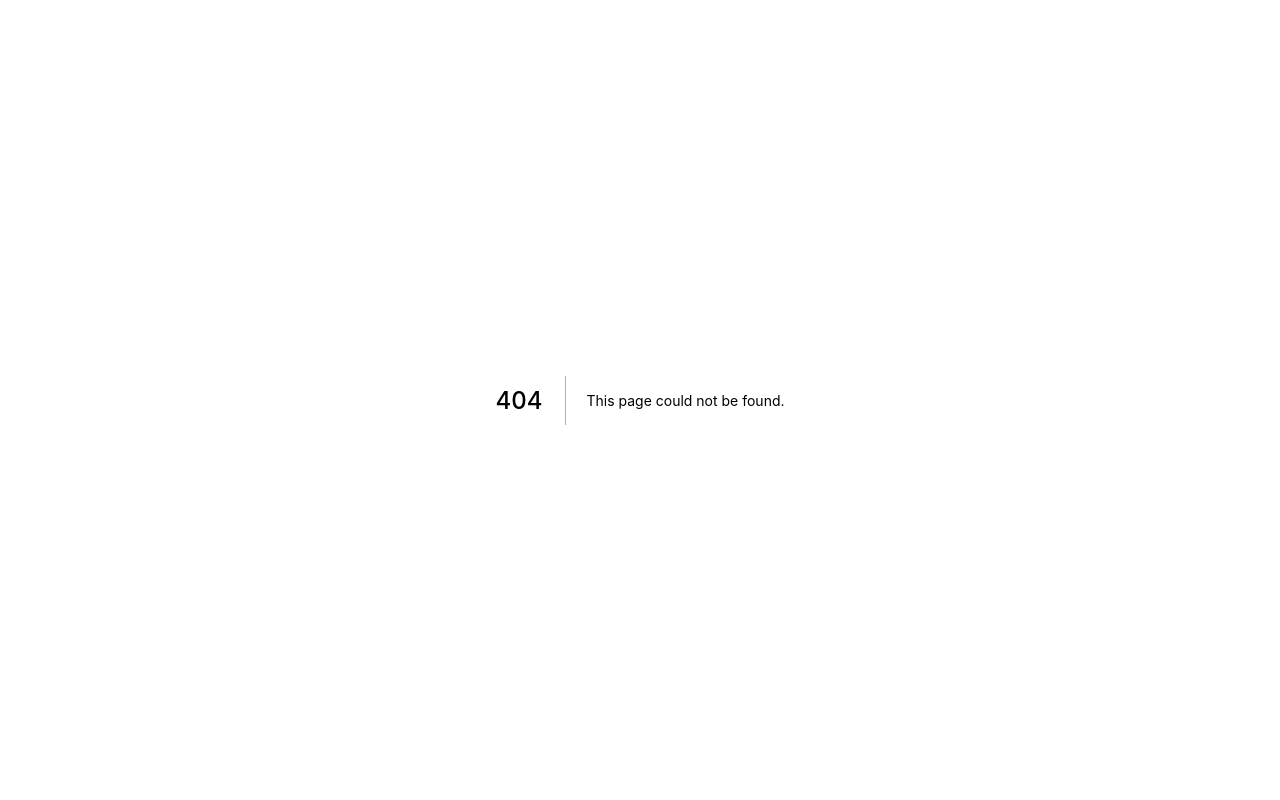
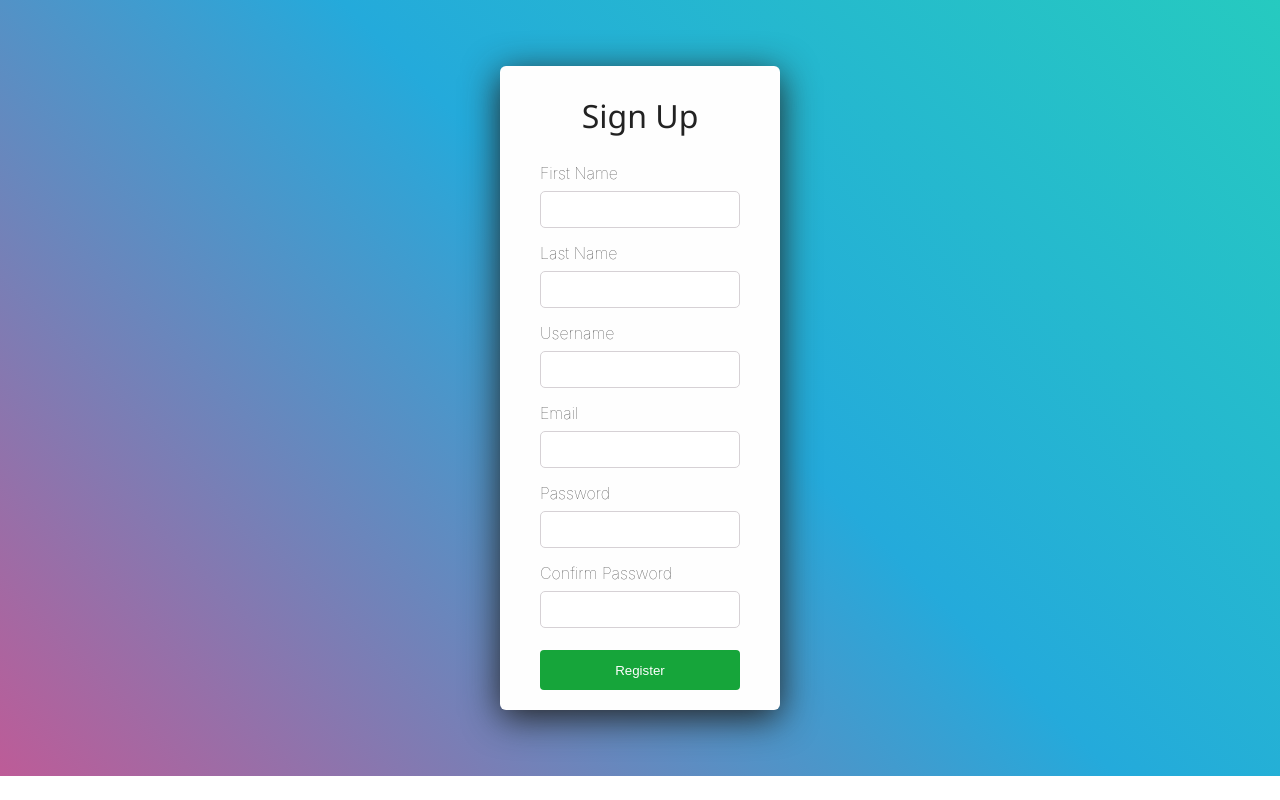
Before and after one commit to jcmpes/front_njs_blog, a Next.js app: page /register in a window 1280 px wide. Before the commit this address had no page. Built offline with nearby package versions, Linux system fonts and the light colour scheme.

Commit message:
feat: validation in the register form

```diff
--- a/package.json
+++ b/package.json
@@ -9,12 +9,15 @@
     "lint": "next lint"
   },
   "dependencies": {
+    "formik": "^2.2.9",
     "next": "11.1.2",
     "react": "17.0.2",
     "react-dom": "17.0.2"
   },
   "devDependencies": {
+    "@types/react": "^17.0.21",
     "eslint": "7.32.0",
-    "eslint-config-next": "11.1.2"
+    "eslint-config-next": "11.1.2",
+    "typescript": "^4.4.3"
   }
 }
--- /dev/null
+++ b/pages/register.tsx
@@ -0,0 +1,10 @@
+import { RegisterForm } from "../src/components/auth/RegisterPage/RegisterForm"
+
+
+const RegisterPage = () => {
+    return (
+        <RegisterForm />
+    )
+}
+
+export default RegisterPage;
--- /dev/null
+++ b/src/components/auth/RegisterPage/RegisterForm.module.css
@@ -0,0 +1,101 @@
+.wrapper {
+    height: 97vh;
+    width: 100%;
+    display: flex;
+    flex-direction: column;
+    justify-content: center;
+    align-items: center;
+    background: linear-gradient(45deg,#F17C58, #E94584, #24AADB , #27DBB1,#FFDC18, #FF3706);
+    background-size: 500% 100%;
+    animation: gradient 16s linear infinite;
+    animation-direction: alternate;
+    /* background-color: rgb(6, 150, 30); */
+}
+
+@keyframes gradient {
+    0% {background-position: 0%}
+    100% {background-position: 100%}
+}
+
+.formWrapper {
+    display: flex;
+    flex-direction: column;
+    width: 280px;
+    max-width: 80%;
+    min-width: 100px;
+    min-height: 400px;
+    padding: 20px 40px;
+    border-radius: 6px;
+    box-shadow: 0px 8px 36px #222;
+    background-color: #fefefe;
+}
+
+.formWrapper > h2 {
+    display: flex;
+    justify-content: center;
+    font-family: "Segoe UI", "Ubuntu", "Roboto", "Open Sans", "Helvetica Neue", sans-serif;
+    font-size: 2em;
+    font-weight: lighter;
+    margin-top: 0.25em;
+    color: #222;
+}
+
+.form {
+    width: 100%;
+    display: flex;
+    flex-wrap: wrap;
+}
+
+.label {
+    margin-bottom: 0.5em;
+    color: #444;
+    font-weight: lighter;
+}
+
+.input {
+    padding: 10px 10px;
+    border-radius: 5px;
+    outline: none;
+    border: 1px solid #d6d1d5;
+}
+
+.input::placeholder {
+    font-size: 1.2em;
+    font-weight: lighter;
+    color: #bbb;
+}
+
+.button {
+    cursor: pointer;
+    margin-right: 0.25em;
+    margin-top: 0.5em;
+    padding:  0.938em;
+    border: none;
+    border-radius: 4px;
+    background-color: rgb(22, 165, 58);
+    color: #fefefe;
+    min-width: 100%;
+}
+
+.button:hover {
+    color: #fefefe;
+    background-color: rgb(6, 73, 11);
+}
+
+.inputField {
+    display: flex;
+    flex-direction: column;
+    margin-bottom: 15px;
+    width: 100%;
+}
+
+.submit {
+    width: 100%;
+    display: flex;
+    flex-wrap: wrap;
+}
+
+.error {
+    color: red;
+
+}
--- /dev/null
+++ b/src/components/auth/RegisterPage/RegisterForm.tsx
@@ -0,0 +1,116 @@
+import React from 'react';
+
+import styles from './RegisterForm.module.css'
+
+// Regexp to validate email address
+const Regex = RegExp(/^\s?[A-Z0–9]+[A-Z0–9._+-]{0,}@[A-Z0–9._+-]+\.[A-Z0–9]{2,4}\s?$/i);
+
+interface SignUpProps {
+    name?: any;
+    value?: any;
+}
+
+interface SignUpState {
+    username : string,
+    email : string,
+    password : string,
+    password_confirmation: string,
+    errors : {
+       username :  string,
+       email : string,
+       password : string,
+       password_confirmation: string
+    }
+}
+
+export class RegisterForm extends React.Component<SignUpProps, SignUpState> {
+
+    constructor(props: SignUpProps) {
+        super(props);
+        const initialState = {
+            firstName: '',
+            lastName: '',
+            username: '',
+            email: '',
+            password: '',
+            password_confirmation: '',
+                errors: {
+                    username: '',
+                    email: '',
+                    password: '',
+                    password_confirmation: ''
+                }
+        }
+        this.state = initialState;
+        this.handleChange = this.handleChange.bind(this);
+    }
+
+    handleChange = (event : any) => {
+        event.preventDefault();
+        const { name, value } = event.target;
+        let errors = this.state.errors;
+        switch (name) {
+            case 'username':
+                errors.username = value.length < 4 ? 'El nombre de usuario debe tener al menos 4 caracteres!': '';
+                break;
+            case 'email':
+                errors.email = Regex.test(value) ? '' : 'El email no es válido';
+                break;
+            case 'password':
+                errors.password = value.length < 8 ? 'La contraseña deber tener al menos 8 cracteres!': '';
+                break;
+            case 'password_confirmation':
+                errors.password_confirmation = value !== this.state.password ? 'Las contraseñas no coinciden': '';
+            default:
+                break;
+        }
+        this.setState(Object.assign(this.state, { errors,[name]: value }));
+        console.log(this.state.errors);
+}
+
+    handleSubmit = (event : any) => {}
+
+    render() {
+        const { errors }  = this.state
+        return (
+          <div className={styles.wrapper}>
+            <div className={styles.formWrapper}>
+                <h2>Sign Up</h2>
+                <form onSubmit={this.handleSubmit} noValidate >
+                  <div className={styles.inputField}>
+                    <label className={styles.label} htmlFor="firstName">First Name</label>
+                    <input className={styles.input} type='text' name='firstName' onChange={this.handleChange}/>
+                  </div>
+                  <div className={styles.inputField}>
+                    <label className={styles.label} htmlFor="lastName">Last Name</label>
+                    <input className={styles.input} type='text' name='lastName' onChange={this.handleChange}/>
+                  </div>
+                  <div className={styles.inputField}>
+                    <label className={styles.label} htmlFor="username">Username</label>
+                    <input className={styles.input} type='text' name='username' onChange={this.handleChange}/>
+                    {errors.username.length > 0 && <span className={styles.error}>{errors.username}</span>}
+                  </div>
+                  <div className={styles.inputField}>
+                    <label className={styles.label} htmlFor="email">Email</label>
+                    <input className={styles.input} type='email' name='email' onChange={this.handleChange}/>
+                    {errors.email.length > 0 && <span className={styles.error}>{errors.email}</span>}
+                  </div>
+                  <div className={styles.inputField}>
+                    <label className={styles.label} htmlFor="password">Password</label>
+                    <input className={styles.input} type='password' name='password' onChange={this.handleChange}/>
+                    {errors.password.length > 0 && <span className={styles.error}>{errors.password}</span>}
+                  </div>
+                  <div className={styles.inputField}>
+                    <label className={styles.label} htmlFor="password_confirmation">Confirm Password</label>
+                    <input className={styles.input} type='password' name='password_confirmation' onChange={this.handleChange}/>
+                    {errors.password_confirmation.length > 0 && <span className={styles.error}>{errors.password_confirmation}</span>}
+                  </div>
+                  <div className={styles.submit}>
+                    <button className={styles.button}>Register</button>
+                  </div>
+                </form>
+            </div>
+        </div>
+     );
+    }
+}
```
Also changed, not shown: src/components/layout/Layout.tsx (added, +32 -0 lines), src/components/shared/InputField.tsx (added, +16 -0 lines), tsconfig.json (added, +29 -0 lines), .prettierrc.json (added), next-env.d.ts (added), src/api/register.js (added), 1 other file (tests, documents, lock files or other folders).
